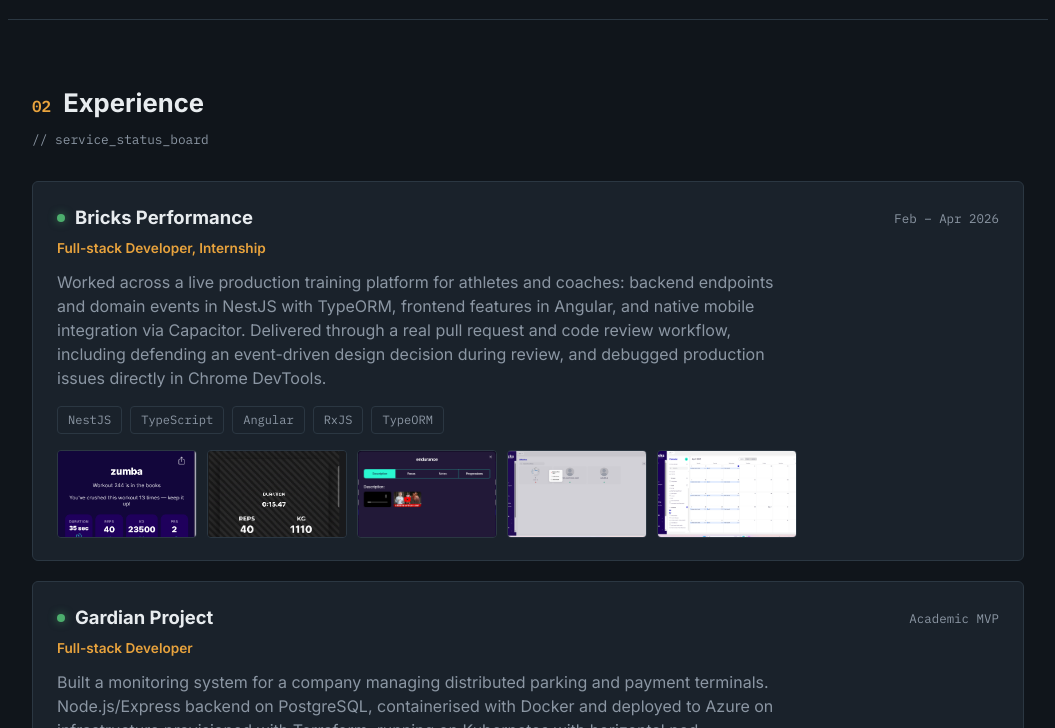
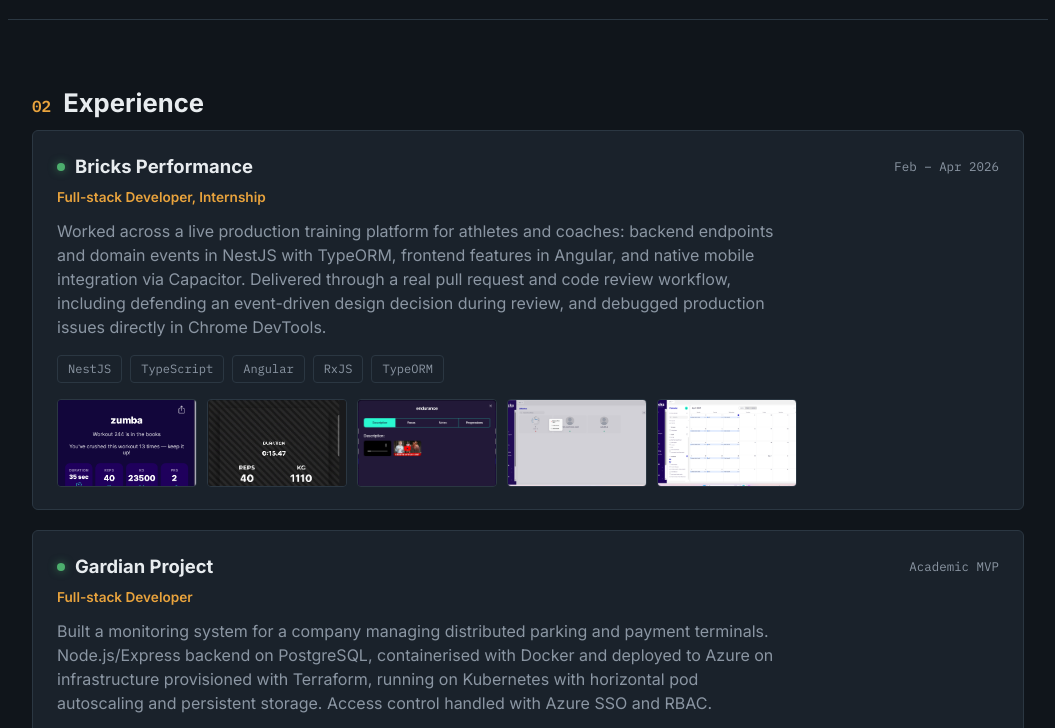
Before and after one commit to Sebkh123/Sebkh123.github.io, a plain HTML site: page index.html in a window 1280 px wide. Shown: the part 1020-1748 px from the top of the page, without its empty margins (112-1167 px from the left). Drawn offline with Linux system fonts and the light colour scheme.

Commit message:
Remove service_status_board note from Experience section

```diff
--- a/index.html
+++ b/index.html
@@ -97,7 +97,6 @@
   <!-- EXPERIENCE : SERVICE STATUS BOARD -->
   <section class="section" id="experience">
     <h2 class="section-title"><span class="mono num">02</span> Experience</h2>
-    <p class="section-note mono">// service_status_board</p>
 
     <div class="board">
 
```
